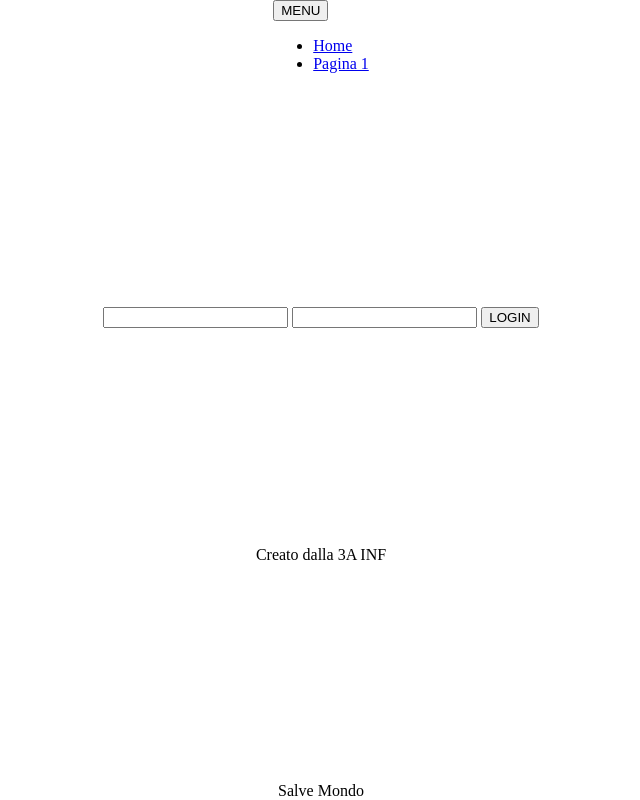
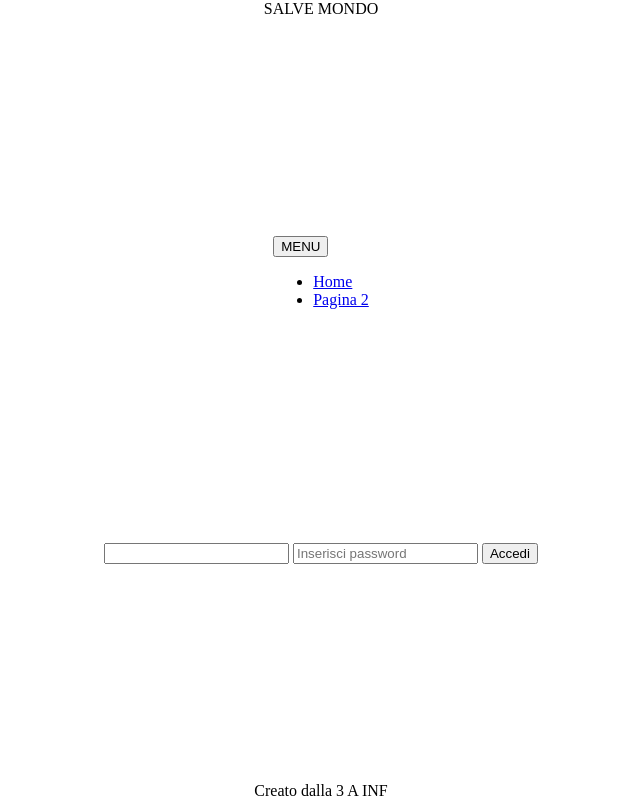
Before and after one commit to Abrate-Daniele/3A_IntroJS, a plain HTML site: page pag2.html in a window 1280 px wide. Both pictures are taken after a click on the button "MENU". Shown: the whole page, without its empty margins (319-959 px from the left). Drawn offline with Linux system fonts and the light colour scheme.

Commit message:
salvataggio

```diff
--- a/pag2.html
+++ b/pag2.html
@@ -2,28 +2,30 @@
 <html lang="it">
 <head>
     <meta charset="UTF-8">
+    <meta http-equiv="X-UA-Compatible" content="IE=edge">
     <meta name="viewport" content="width=device-width, initial-scale=1.0">
     <title>Intro JS</title>
     <link rel="stylesheet" href="index.css">
+    <!-- COLLEGAMENTO AL JS -->
+    <script src="pag2.js"></script>
 </head>
-    <body>
+<body onload="init()">
     <header>
         <button>
             MENU
         </button>
         <ul>
             <li><a href="index.html">Home</a></li>
-                <li><a href="#">Pagina 1</a></li>
+            <li><a href="#">Pagina 2</a></li>
         </ul>
     </header>
     <main>
         <input type="text" id="txtUtente">
-            <input type="password">
-            <button id="btnAccedi">Accedi</button>
+        <input type="password" placeholder="Inserisci password">
+        <button id="btnAccedi" onclick="accedi()">Accedi</button>
     </main>
     <footer>
-            Creato dalla 3A INF
+        Creato dalla 3 A INF
     </footer>
-        <script src="pag2.js"></script>
 </body>
 </html>
--- a/pag2.js
+++ b/pag2.js
@@ -1,5 +1,16 @@
-var txtUtente = document.getElementById("txtUtente");
-console.log(txtUtente);
-document.write("Salve Mondo");
-var btnAccedi = document.getElementById("btnAccedi");
-btnAccedi.innerHTML = "LOGIN";
+document.write("SALVE MONDO");
+function init(){
+    var txtUtente = document.getElementById("txtUtente");
+    console.log(_txtUtente);
+    txtUtente.placeholder = "Inserisci utente";
+    var btnAccedi = document.getElementById("btnAccedi");
+    btnAccedi.innerHTML = "LOGIN";
+}
+function accedi(){
+    let utente = "daniele.fea", pwd = "test";
+    let txtUtente = document.getElementById("txtUtente");
+    if(txtUtente.value == utente)
+        alert("Login effettuato");
+    else
+        alert("Errore nelle credenziali");
+}
```
Lines whose indentation alone changed are shown as unchanged.
